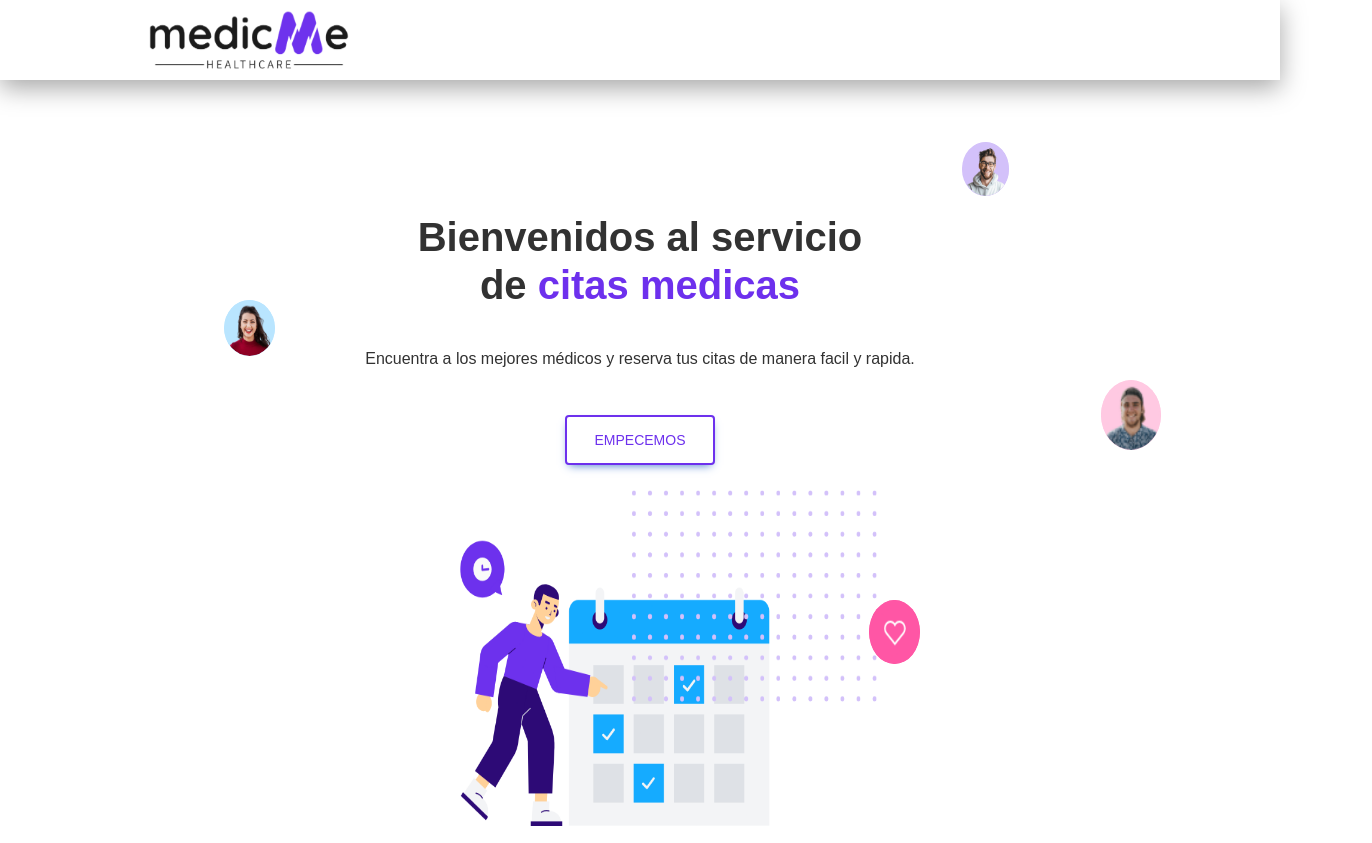
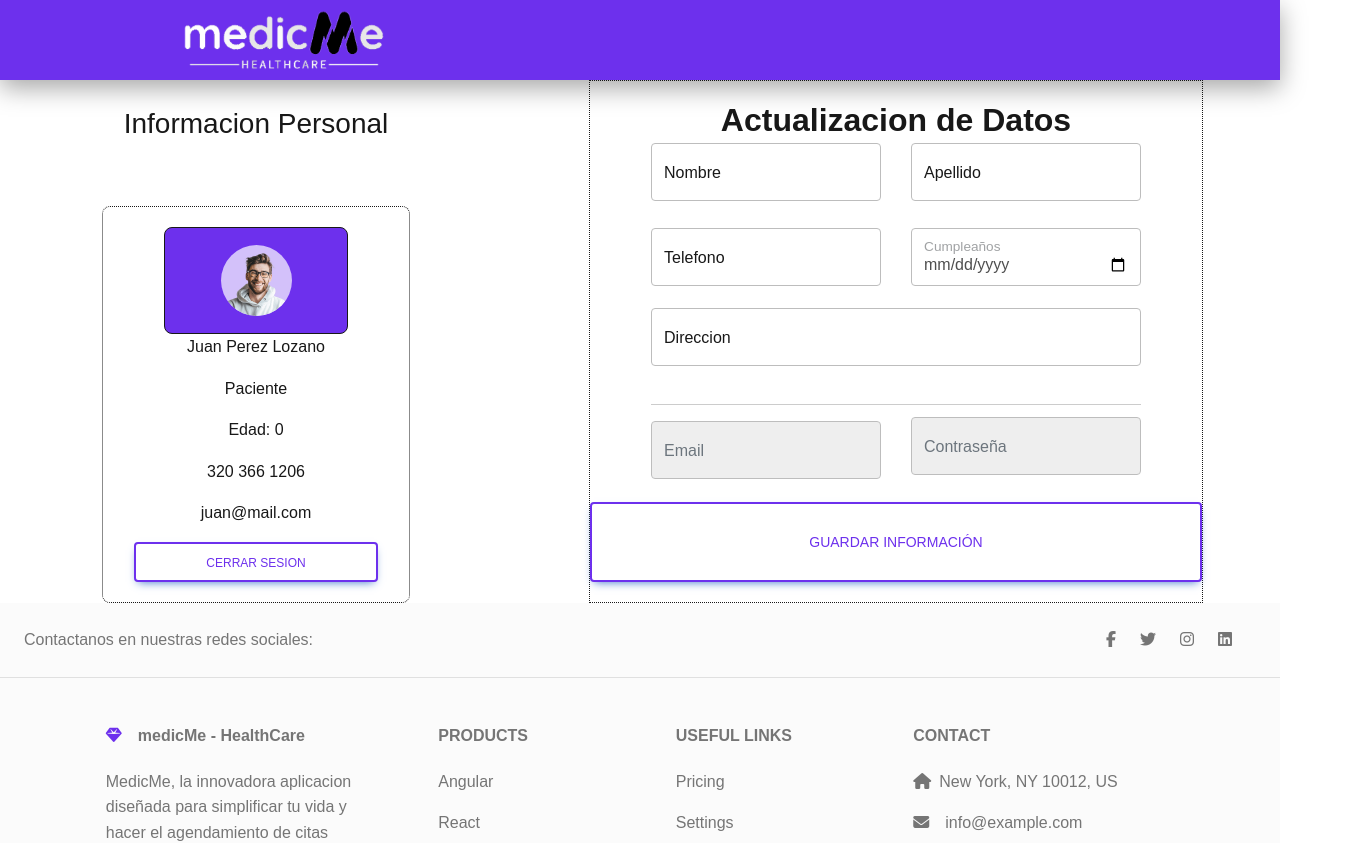
Before and after one commit to ciscojuan/medicMe-HealthCare, a React (Create React App) app in the folder front-end/: page /user-management/1 in a window 1280 px wide. Before the commit this address led to /. Shown: the top 843 px of the page, 1372 px wide, since content can reach past the window. Built offline with nearby package versions, Linux system fonts and the light colour scheme; no server answers; sample sign-in values are in the browser's storage.

Commit message:
Funcionalidades registrar credenciales de usuario y guardar datos de usuario ok ✅

```diff
--- a/front-end/src/App.css
+++ b/front-end/src/App.css
@@ -82,7 +82,13 @@ h2{
 .react-datepicker__current-month, .react-datepicker__day-name{
   color: var(--color-3);
 }
-.form-floating{
+.form-floating__login{
+  height: 20%;
+}
+.form-floating__register {
+  height: 20%;
+}
+.form-floating__update {
   height: 20%;
 }
 @media (max-width: 1200px) {
--- a/front-end/src/components/account-mangement/account.css
+++ b/front-end/src/components/account-mangement/account.css
@@ -26,6 +26,14 @@
     border: 1px dotted;
     padding: 20px 0;
 }
+.form__container{
+        width: 100%;
+            height: 100%;
+            display: flex;
+            flex-direction: column;
+            justify-content: center;
+            align-items: center;
+}
 
 .form__name {
     display: flex;
@@ -39,7 +47,6 @@
 
 
 .form__name input,
-.form-floating,
 .form-floating {
     width: 100%;
     height: 100%;
@@ -64,6 +71,8 @@
 }
 
 .btn-send {
+    width: 100%;
+    height: 100%;
     display: flex;
     justify-content: center;
     align-items: center;
--- a/front-end/src/components/account-mangement/index.jsx
+++ b/front-end/src/components/account-mangement/index.jsx
@@ -1,7 +1,9 @@
-import React from "react";
+import React, { useEffect, useState } from 'react';
 import Button from 'react-bootstrap/Button';
 import Form from 'react-bootstrap/Form';
-import { Link, useNavigate } from "react-router-dom";
+import moment from 'moment';
+import { Link, useNavigate, useParams } from "react-router-dom";
+import userService from "../../services/user";
 import logo from '../../assets/logo.png';
 import logoWithe from '../../assets/logoWhite.png';
 import logoBlack from '../../assets/logoblack.png'
@@ -11,8 +13,63 @@ import Footer from "../../shared/footer";
 import './account.css';
 
 const AccountManagement = () => {
+    const {id} = useParams();
     const navigate = useNavigate();
-    const redirectTo = () => {
+
+    const [credentials, setCredentials] = useState([]);
+    const [user, setUser] = useState([]);
+
+    const [name, setName] = useState('');
+    const [lastname, setLastname] = useState('');
+    const [phone, setPhone] = useState('');
+    const [birthdate, setBirthdate] = useState('');
+    const [address, setAddress] = useState('')
+
+    useEffect(()=>{
+        const userLogged = JSON.parse(localStorage.getItem('userLogged'));
+        const credentialId = userLogged.id;
+        console.log(credentialId)
+        userService.getCredentials(credentialId).then((res)=>{
+            setCredentials(res.data)
+        })
+    }, [])
+
+    useEffect(()=>{
+
+        userService.getUser(id).then((res)=>{
+            setUser(res.data)
+            console.log(user)
+        })
+    }, [])
+    const handleSubmit = (e) =>{
+        e.preventDefault()
+        const credentiales = {name, lastname, phone, birthdate, address, credentials:user._id}
+        console.log(credentiales)
+        try{
+            const savedUser =  userService.saveUser(credentiales).then((res)=>{
+                console.log(res)
+
+                const userId = savedUser._id
+
+                setTimeout(() =>{
+                    navigate(`/user-management/${userId}`)
+                })
+            })
+        }catch(err){
+            console.log(err)
+        }
+
+    }
+
+    const getDate = (birthDate) => {
+        const date = moment(birthDate);
+        const today = moment();
+        const age = today.diff(date, 'years');
+        return age;
+    }
+
+    const logOut = () => {
+        localStorage.clear();
         navigate("/")
     }
     return (
@@ -30,32 +87,32 @@ const AccountManagement = () => {
                     <div className="perfil__portrait">
 
                         <div className="perfil__portrait--image">
-                            <img src={avatar} alt="Username" />
+                            <img src={ credentials.avatar || avatar } alt="Username" />
                         </div>
 
                         <div className="perfil__portrait--info">
 
                             <div className="info__name">
-                                <p>Juan Perez Lozano</p>
+                                <p>{ user.name || 'Juan Perez Lozano'}</p>
                             </div>
 
                             <div className="perfil__rol">
-                                <p>Paciente</p>
+                                <p>{ user.credentials?.role || 'Paciente'}</p>
                             </div>
 
                             <div className="perfil__age">
-                                <p>Edad: 40</p>
+                                <p>Edad: { getDate(user.birthdate) }</p>
                             </div>
 
                             <div className="perfil__email">
-                                <p>320 366 1206</p>
+                                <p>{ user.phone || '320 366 1206'}</p>
                             </div>
 
                             <div className="perfil__email">
-                                <p>juan@mail.com</p>
+                                <p>{ user.credentials?.email || 'juan@mail.com'}</p>
                             </div>
 
-                            <Button onClick={() => redirectTo()}>Cerrar sesion</Button>
+                            <Button onClick={() => logOut()}>Cerrar sesion</Button>
 
                         </div>
                     </div>
@@ -64,14 +121,19 @@ const AccountManagement = () => {
                 <div className="sidebar__user-panel">
 
                     <div className="perfil__form">
+                        <div className="register__title">
+                            <h2>Actualizacion de Datos</h2>
+                        </div>
 
+                        <form onSubmit={handleSubmit} className='form__container'>
                             <div className="form__name">
                                 <Form.Floating className="mb-2">
                                     <Form.Control
                                         id="nombre"
                                         type="text"
                                         placeholder="nombre"
-                                />
+                                        value={user.name}
+                                        onChange={({ target }) => setName(target.value)} />
                                     <label htmlFor="nombre">Nombre </label>
                                 </Form.Floating>
                                 <Form.Floating className="mb-2">
@@ -79,6 +141,8 @@ const AccountManagement = () => {
                                         id="apellido"
                                         type="text"
                                         placeholder="Apellido"
+                                        value={user.lastname}
+                                        onChange={({ target }) => setLastname(target.value)}
                                     />
                                     <label htmlFor="apellido">Apellido</label>
                                 </Form.Floating>
@@ -90,6 +154,8 @@ const AccountManagement = () => {
                                         id="telefono"
                                         type="text"
                                         placeholder="Telefono"
+                                        value={user.phone}
+                                        onChange={({ target }) => setPhone(target.value)}
                                     />
                                     <label htmlFor="telefono">Telefono </label>
                                 </Form.Floating>
@@ -98,6 +164,8 @@ const AccountManagement = () => {
                                         id="cumpleaños"
                                         type="date"
                                         placeholder="dd-mm-yyyy"
+                                        value={user.birthdate}
+                                        onChange={({ target }) => setBirthdate(target.value)}
                                     />
                                     <label htmlFor="cumpleaños">Cumpleaños</label>
                                 </Form.Floating>
@@ -109,6 +177,8 @@ const AccountManagement = () => {
                                         id="direccion"
                                         type="text"
                                         placeholder="Direccion"
+                                        value={user.address}
+                                        onChange={({ target }) => setAddress(target.value)}
                                     />
                                     <label htmlFor="direccion">Direccion</label>
                                 </Form.Floating>
@@ -122,6 +192,7 @@ const AccountManagement = () => {
                                         id="email"
                                         type="text"
                                         placeholder="Email"
+                                        value={credentials?.email}
                                         disabled
                                     />
                                     <label htmlFor="email">Email</label>
@@ -131,6 +202,7 @@ const AccountManagement = () => {
                                         id="password"
                                         type="pasword"
                                         placeholder="Contraseña"
+                                        value={credentials?.password}
                                         disabled
                                     />
                                     <label htmlFor="password">Contraseña </label>
@@ -139,8 +211,11 @@ const AccountManagement = () => {
 
                             <Form.Floating
                                 className="btn-send" >
-                            <Button variant="primary" size="lg" className="btn-send"> Guardar información</Button>
+                                <Button variant="primary" size="lg"
+                                 className="btn-send"
+                                 type='submit'> Guardar información</Button>
                             </Form.Floating>
+                        </form>
 
                     </div>
 
--- a/front-end/src/components/login/login.css
+++ b/front-end/src/components/login/login.css
@@ -90,7 +90,7 @@
 }
 .login__form--container{
     width: 80%;
-        height: 100%;
+        height: 80%;
         display: flex;
         flex-direction: column;
         justify-content: center;
--- a/front-end/src/components/new-date/index.jsx
+++ b/front-end/src/components/new-date/index.jsx
@@ -27,7 +27,8 @@ const handleDateChage = (date) => {
     console.log(date)
 }
 
-const redirectTo = () =>{
+const logOut = () =>{
+    localStorage.clear();
     navigate("/home")
 }
 
@@ -70,7 +71,7 @@ const redirectTo = () =>{
                             </div>
 
                             <Button
-                            onClick={() => redirectTo()}>Cerrar sesion</Button>
+                            onClick={() => logOut()}>Cerrar sesion</Button>
 
                         </div>
                     </div>
--- a/front-end/src/components/register/index.jsx
+++ b/front-end/src/components/register/index.jsx
@@ -1,19 +1,47 @@
 import React, { useState } from "react";
 import { UilUserMd } from '@iconscout/react-unicons';
 import { UilCalendarAlt } from '@iconscout/react-unicons';
-import { Link } from "react-router-dom";
+import userService from "../../services/user";
+import { Link, useNavigate } from "react-router-dom";
 import Button from 'react-bootstrap/Button';
 import Form from 'react-bootstrap/Form';
-import logo from '../../assets/logoWhite.png'
+import logo from '../../assets/logoWhite.png';
+import Notification from "../../shared/Notification";
 import './register.css';
+import login from "../../services/login";
 
 const Register = () => {
 
-    const [validated, setValidated] = useState(false);
+    const navigate = new useNavigate();
+
+    const [email, setEmail] = useState('');
+    const [password, setPassword] = useState('');
     const [errorMessage, setErrorMessage] = useState(null);
     const [successMessage, setSuccessMessage] = useState(null);
-    const handleSubmit = (event) => {
 
+    const handleSubmit = async (e) => {
+        e.preventDefault();
+
+        const credentials= { email, password };
+
+        const newUser = await userService.saveCredentials(credentials)
+
+        const userId = newUser.id || newUser._id;
+
+        setEmail("")
+        setPassword("")
+
+        setSuccessMessage("Usuario creado con exito")
+
+        const user = await login.auth(credentials)
+        localStorage.setItem("userLogged", JSON.stringify({token: user.token, id: user.id}));
+
+        setTimeout(() => {
+
+            setSuccessMessage(null);
+            navigate(`/user-management/`)
+            console.log(userId)
+        }, 2000);
     };
 
     return (
@@ -47,27 +75,15 @@ const Register = () => {
                         </div>
 
                         <div className="register__form--content">
-                            <Form.Floating className="">
+                            <Notification messageError={errorMessage} message={successMessage} />
+                        <form onSubmit={handleSubmit}>
+                                <Form.Floating className="form-floating__register">
                                     <Form.Control
                                         id="floatingInputCustom"
                                         type="email"
-                                    placeholder="name@example.com"
-                                />
-                                <label htmlFor="floatingInputCustom">Nombre</label>
-                            </Form.Floating>
-                            <Form.Floating className="">
-                                <Form.Control
-                                    id="floatingPasswordCustom"
-                                    type="password"
-                                    placeholder="Password"
-                                />
-                                <label htmlFor="floatingPasswordCustom">Apellido</label>
-                            </Form.Floating>
-                            <Form.Floating className="">
-                                <Form.Control
-                                    id="floatingInputCustom"
-                                    type="email"
-                                    placeholder="name@example.com"
+                                        placeholder="Email"
+                                        value={email}
+                                        onChange={({target}) => setEmail(target.value)}
                                     />
                                     <label htmlFor="floatingInputCustom">Email</label>
                                 </Form.Floating>
@@ -75,14 +91,21 @@ const Register = () => {
                                     <Form.Control
                                         id="floatingPasswordCustom"
                                         type="password"
+                                        value={password}
                                         placeholder="Password"
+                                        onChange={({target}) => setPassword(target.value)}
                                     />
                                     <label htmlFor="floatingPasswordCustom">Contraseña</label>
                                 </Form.Floating>
                                 <div className="register__buton">
-                                <Button variant="primary" size="lg" className="btn-register"> Ingresar</Button>
+                                    <Button v
+                                    ariant="primary"
+                                    size="lg"
+                                    className="btn-register"
+                                    type="submit"> Ingresar</Button>
                                     <label>Ya tienes cuenta?</label> <Link to="/login">Ingresa aca</Link>
                                 </div>
+                        </form>
 
                         </div>
                 </div>
--- a/front-end/src/components/register/register.css
+++ b/front-end/src/components/register/register.css
@@ -72,12 +72,6 @@
     text-align: center;
     font-size: var(--font-size-4);
 }
-
-.register__service--content {
-    width: 500px;
-    text-align: center;
-    font-size: var(--font-size-2);
-}
 .register__form--container{
     width: 80%;
     height: 80%;
@@ -85,6 +79,12 @@
     flex-direction: column;
     justify-content: center;
     align-items: center;
+}
+
+.register__service--content {
+    width: 500px;
+    text-align: center;
+    font-size: var(--font-size-2);
 }
 .register__form {
     width: 100%;
@@ -109,6 +109,15 @@
     z-index: 1;
 }
 
+.register__form--content form {
+    width: 80%;
+    height: 100%;
+    display: flex;
+    flex-direction: column;
+    justify-content: center;
+    align-items: center;
+}
+
 .form-floating {
     width: 80%;
     height: 15%;
@@ -124,7 +133,7 @@
 }
 
 .register__buton .btn-register {
-    width: 80%;
+    width: 100%;
 }
 
 .leftCircle {
--- a/front-end/src/components/user-panel/index.jsx
+++ b/front-end/src/components/user-panel/index.jsx
@@ -1,4 +1,4 @@
-import React, { useState, useEffect} from "react";
+import React, { useState, useEffect } from "react";
 import { UilFolderPlus } from '@iconscout/react-unicons'
 import { UilCalender } from '@iconscout/react-unicons'
 import { UilUser } from '@iconscout/react-unicons'
@@ -24,7 +24,7 @@ const UserPanel = () => {
 
     const navigate = useNavigate();
     const [reservas, setReservas] = useState([])
-    const [patient, setPatient] = useState([])
+    const [user, setUser] = useState([])
 
 
     useEffect(() => {
@@ -32,18 +32,27 @@ const UserPanel = () => {
             setReservas(res.data); // Store fetched data in `blogs` state
             console.log(reservas)
         });
+
         const userLogged = JSON.parse(localStorage.getItem("userLogged")); //devuelvo el contenido de localS en formato JSON
         const userId = userLogged.id
         console.log(userId)
-        userService.getPatient(userId).then((res) => {
+        userService.getUser(userId).then((res) => {
             console.log(res.data)
-            setPatient(res.data)
+            setUser(res.data)
         })
     }, []);
 
     const logOut = () => {
         window.localStorage.clear()
         navigate("/home")
+    }
+
+    const getDate = (birthDate) => {
+
+        const date = moment(birthDate);
+        const today = moment();
+        const age = today.diff(date, 'years');
+        return age;
     }
 
     return (
@@ -66,23 +75,23 @@ const UserPanel = () => {
                         <div className="perfil__portrait--info">
 
                             <div className="info__name">
-                                <p>Juan Perez Lozano</p>
+                                <p>{user.name} {user.lastname}</p>
                             </div>
 
                             <div className="perfil__rol">
-                                <p>Paciente</p>
+                                <p>{ user.credentials?.role }</p>
                             </div>
 
                             <div className="perfil__age">
-                                <p>Edad: 40</p>
+                                <p>Edad: {getDate(user.birthdate)}</p>
                             </div>
 
                             <div className="perfil__email">
-                                <p>320 366 1206</p>
+                                <p>{user.phone}</p>
                             </div>
 
                             <div className="perfil__email">
-                                <p>juan@mail.com</p>
+                                <p>{ user.credentials?.email }</p>
                             </div>
 
                             <Button onClick={() => logOut()}>Cerrar sesion</Button>
@@ -134,7 +143,7 @@ const UserPanel = () => {
                                                 <UilUser size="30" className="user" />
                                             </div>
                                             <div className="info__complement">
-                                                {booking.medico_id.name} - {booking.medico_id.lastname}
+                                                {booking.doctor_id?.name} - {booking.doctor_id?.lastname} - {booking.doctor_id?.specialty}
                                             </div>
                                         </div>
                                         <div className="card__info--row">
--- a/front-end/src/routes.js
+++ b/front-end/src/routes.js
@@ -16,7 +16,7 @@ const routes = [
     { path: '/login', element: <Login />},
     { path: '/register', element: <Register />},
     { path: '/user-panel', element: < ProtectedRoute element={< UserPanel />}  /> },
-    { path: '/management/:id', element: <ProtectedRoute element={<AccountManagement />} />},
+    { path: '/user-management/:id', element: <ProtectedRoute element={<AccountManagement />} />},
     { path: '/new-date', element: <ProtectedRoute element={<NewDate />} /> },
     { path: '*', element: <Navigate to='/' /> }
 ]
```
Also changed, not shown: front-end/src/services/user.js (+37 -8 lines). Lines whose indentation alone changed are shown as unchanged.
